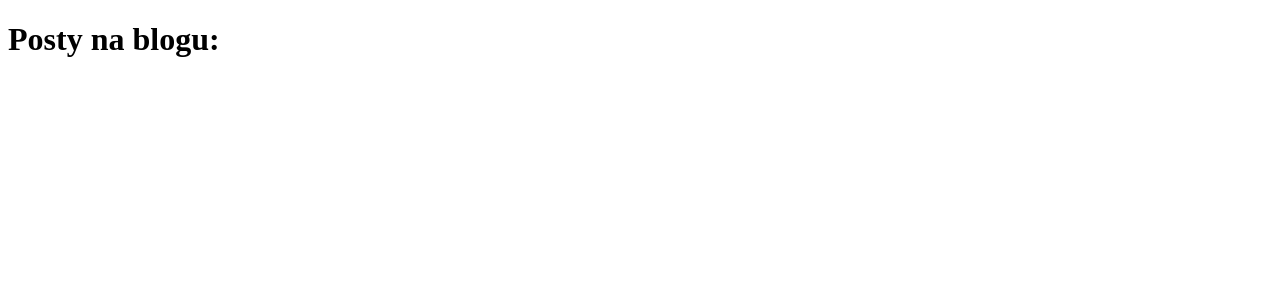
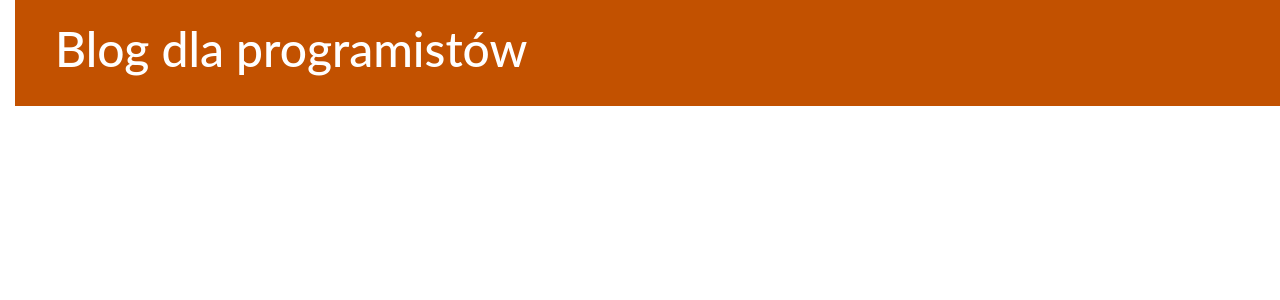
Before and after one commit to kamilkolakgh/djangoblog, a Django app: page / in a window 1280 px wide. Shown: the top 300 px of the page. Run offline with Django 3.2, Linux system fonts and the light colour scheme; data that the repository does not hold is empty.

Commit message:
Create a base template

```diff
--- /dev/null
+++ b/blog/static/css/blog.css
@@ -0,0 +1,24 @@
+h1 a,h2 a{
+    color: #DE781F;
+}
+
+body {
+    padding-left: 15px;
+    font-family: 'Lato', sans-serif;
+}
+
+.page-header {
+    background-color: #C25100;
+    margin-top: 0;
+    padding: 20px 20px 20px 40px;
+}
+
+.page-header h1, .page-header h1 a, .page-header h1 a:visited, .page-header h1 a:active {
+    color: #ffffff;
+    font-size: 36pt;
+    text-decoration: none;
+}
+
+.data {
+    color: #828282;
+}
--- /dev/null
+++ b/blog/templates/blog/base.html
@@ -0,0 +1,25 @@
+{% load static %}
+<html lang="pl">
+<head>
+    <meta charset="UTF-8">
+    <title>Blog dla programistów</title>
+    <!-- CSS only -->
+    <link href="https://cdn.jsdelivr.net/npm/bootstrap@5.2.0/dist/css/bootstrap.min.css" rel="stylesheet" integrity="sha384-gH2yIJqKdNHPEq0n4Mqa/HGKIhSkIHeL5AyhkYV8i59U5AR6csBvApHHNl/vI1Bx" crossorigin="anonymous">
+    <link rel="stylesheet" href="{% static '../../static/css/blog.css' %}">
+</head>
+<body>
+    <div class="page-header">
+        <h1>
+            <a href="/">Blog dla programistów</a>
+        </h1>
+    </div>
+    <div class="content container">
+        <div class="row">
+            <div class="col-md-8">
+                {% block content %}
+                {% endblock %}
+            </div>
+        </div>
+    </div>
+</body>
+</html>
--- a/blog/templates/blog/post_list.html
+++ b/blog/templates/blog/post_list.html
@@ -1,20 +1,15 @@
-<!DOCTYPE html>
-<html lang="pl">
-<head>
-    <meta charset="UTF-8">
-    <title>Blog dla programistów</title>
-</head>
-<body>
-    <h1>Posty na blogu:</h1>
-    {% comment %}
-    Pętla postów
-    {% endcomment %}
+{% extends 'blog/base.html' %}
+   {% block content %}
         {% for post in posts %}
-    <div>
+
+            <div class="post">
+                <div class="data">
                     <p>opublikowany: {{ post.publish_data }}</p>
+                </div>
+
                 <h2><a href="">{{ post.title }}</a></h2>
                 <em>{{ post.text }}</em>
             </div>
+
         {% endfor %}
-</body>
-</html>
+    {% endblock %}
```
Also changed, not shown: blog/templates/blog/post_list copy.html (added, +41 -0 lines). Lines whose indentation alone changed are shown as unchanged.
